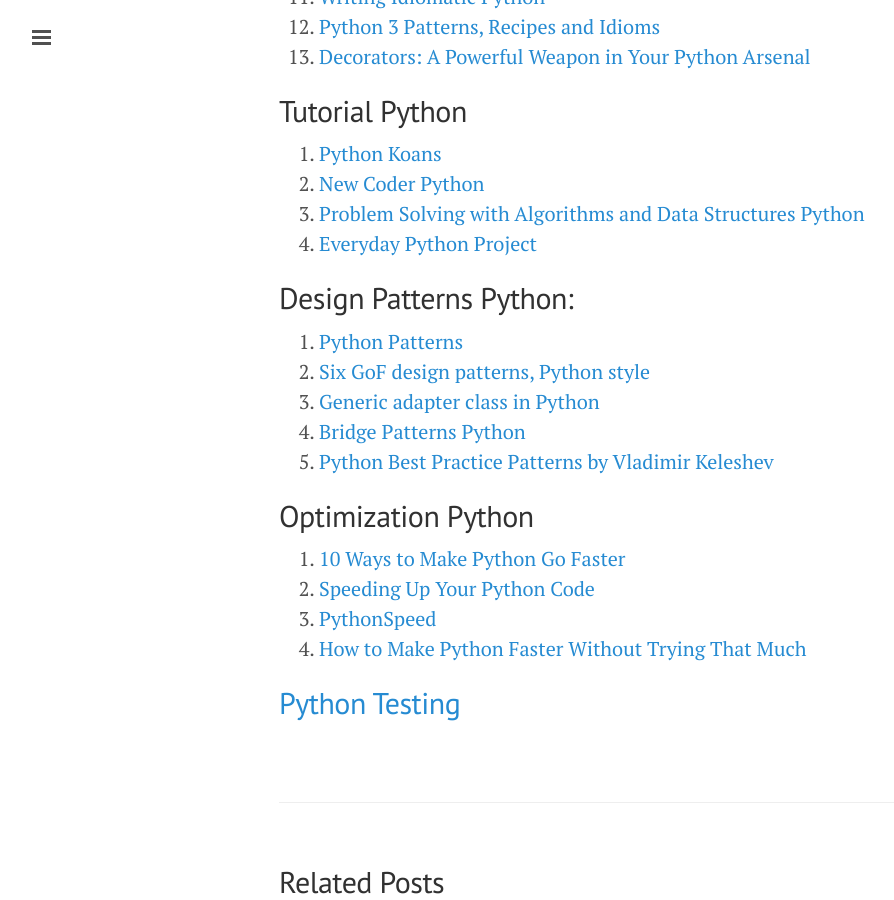
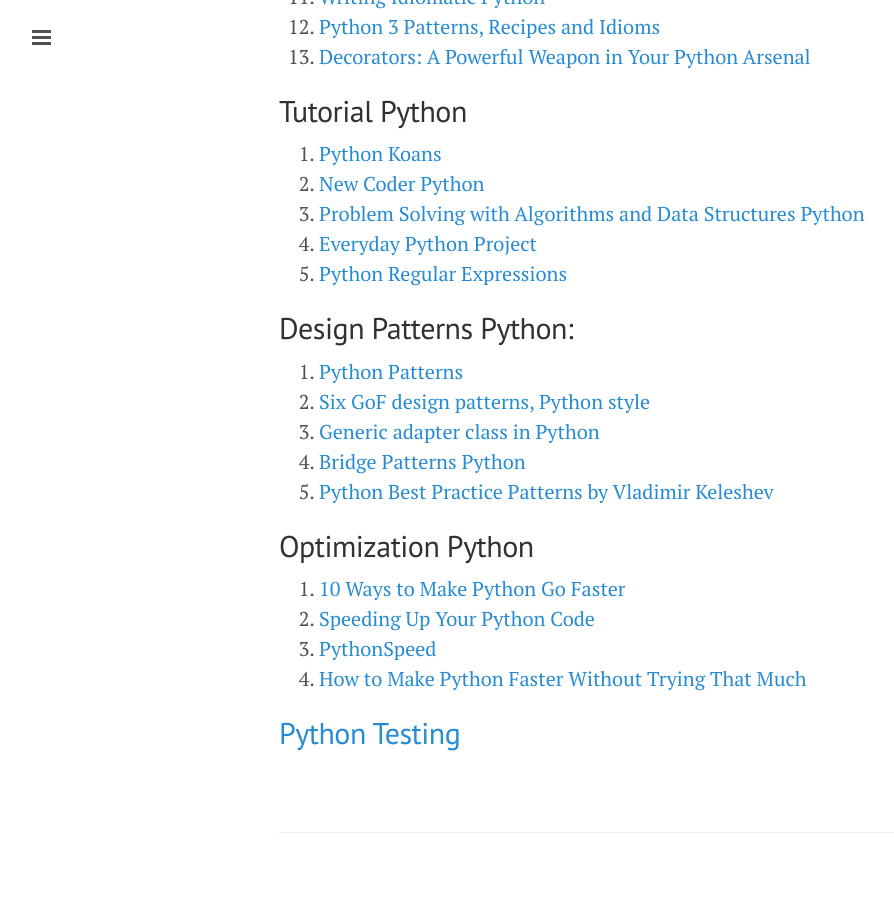
Before and after one commit to ibotdotout/ibotdotout.github.io, a Jekyll site: the page built from _posts/2014-06-08-python.md, in a window 1280 px wide and 900 px high, scrolled down 3211 px. Shown: the whole window, without its empty margins (1-895 px from the left). Built offline with Jekyll 4.4.1, drawn with Linux system fonts in a browser that asks for light colours; Markdown is read by kramdown in place of the engine named in the settings.

Commit message:
add python regex

```diff
--- a/_posts/2014-06-08-python.md
+++ b/_posts/2014-06-08-python.md
@@ -127,8 +127,10 @@ permalink: python
 ## Tutorial Python
 1. [Python Koans](http://github.com/gregmalcolm/python_koans)
 2. [New Coder Python](http://newcoder.io)
-8. [Problem Solving with Algorithms and Data Structures Python](http://interactivepython.org/runestone/static/pythonds/index.html)
-9. [Everyday Python Project](http://interactivepython.org/runestone/static/everyday/index.html)
+3. [Problem Solving with Algorithms and Data Structures Python](http://interactivepython.org/runestone/static/pythonds/index.html)
+4. [Everyday Python Project](http://interactivepython.org/runestone/static/everyday/index.html)
+5. [Python Regular Expressions](https://developers.google.com/edu/python/regular-expressions)
+
 
 ## Design Patterns Python:
 1. [Python Patterns](https://github.com/faif/python-patterns)
```
